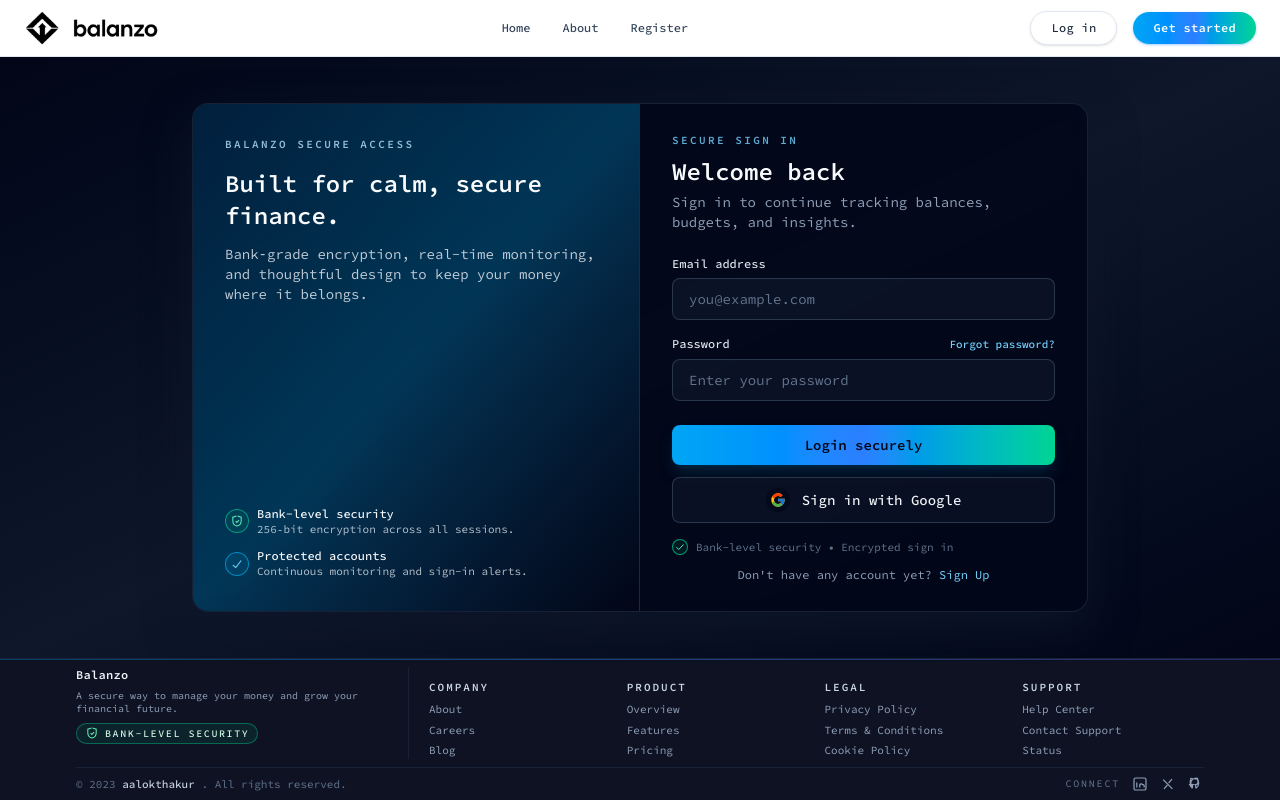
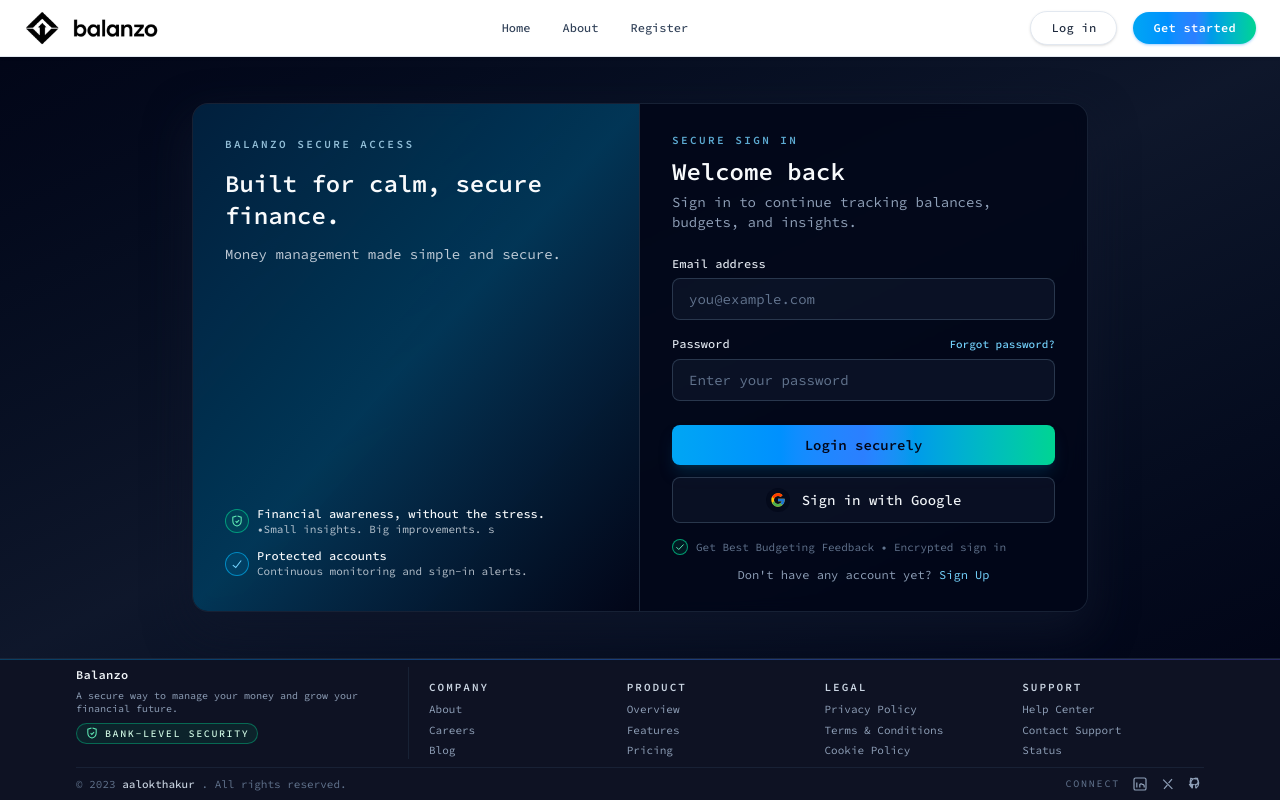
Before and after one commit to aalok012/Balanzo, a React (Vite) app in the folder frontend/: page /login in a window 1280 px wide. Built offline with nearby package versions, Linux system fonts and the light colour scheme.

Commit message:
chore: update auth api path and copy

```diff
--- a/frontend/src/axiosApi.jsx
+++ b/frontend/src/axiosApi.jsx
@@ -1,7 +1,7 @@
 import axios from 'axios';
 
 const api = axios.create({
-  baseURL: '/api', // Replace with your backend API URL
+  baseURL: '/api/v1', // Replace with your backend API URL
 });
 api.interceptors.request.use((config) => {
   const token = localStorage.getItem("token");
--- a/frontend/src/components/Login.jsx
+++ b/frontend/src/components/Login.jsx
@@ -40,8 +40,7 @@
               Built for calm, secure finance.
             </h2>
             <p className="mt-3 text-sm text-slate-200/85">
-              Bank‑grade encryption, real-time monitoring, and thoughtful design
-              to keep your money where it belongs.
+           Money management made simple and secure.
             </p>
           </div>
           <div className="mt-6 space-y-3 text-xs text-slate-100/90">
@@ -66,10 +65,11 @@
                 </svg>
               </span>
               <div>
-                <p className="font-medium text-slate-50">Bank-level security</p>
+                <p className="font-medium text-slate-50">Financial awareness, without the stress.</p>
                 <p className="text-[11px] text-slate-200/80">
-                  256‑bit encryption across all sessions.
-                </p>
+                	•Small insights. Big improvements.
+
+                  s  </p>
               </div>
             </div>
             <div className="flex items-center gap-2">
@@ -201,7 +201,7 @@
                   />
                 </svg>
               </span>
-              <span>Bank-level security • Encrypted sign in</span>
+              <span>Get Best Budgeting Feedback • Encrypted sign in</span>
             </div>
           </div>
           <div className="mt-3 flex items-center w-full text-center">
--- a/frontend/src/components/Register.jsx
+++ b/frontend/src/components/Register.jsx
@@ -61,11 +61,10 @@
             Create your secure account
           </p>
           <h1 className="mt-2 text-xl font-semibold text-slate-50 sm:text-3xl">
-            Join Balanzo in minutes
+            Join Balanzo today!
           </h1>
           <p className="mt-1 text-xs text-slate-400 sm:text-sm">
-            One account to track balances, budgets, and long-term goals —
-            protected with bank-level security.
+            One account to track balances, budgets, and long-term goals.
           </p>
         </div>
         <div className="w-full">
@@ -149,7 +148,7 @@
                   />
                 </svg>
               </span>
-              <span>Bank-level security • No hidden fees</span>
+              <span>Stay aware of your Expenses</span>
             </p>
             <p className="mt-4 text-center text-xs text-slate-400">
               Already have an account?{" "}
```
Also changed, not shown: 1 other file (tests, documents, lock files or other folders).
